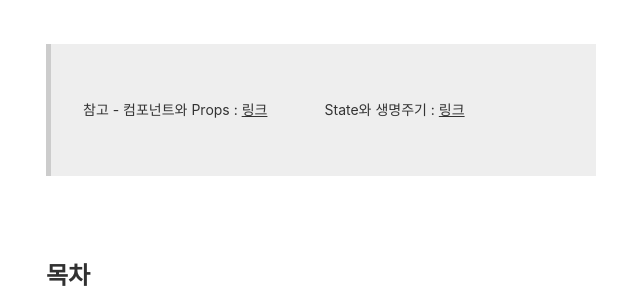
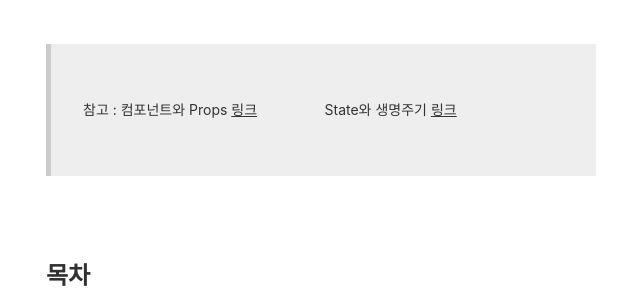
Before and after one commit to Ji-hoon/blog, a Jekyll site: the page built from _posts/2023-11-17-react-props-and-state.md, in a window 1280 px wide and 900 px high, scrolled down 481 px. Shown: the part 159-452 px from the top of the window, without its empty margins (319-959 px from the left). Built offline with Jekyll 4.4.1, drawn with Linux system fonts in a browser that asks for light colours; comment, search, counter and statistics services are not loaded.

Commit message:
FIX : 내용 수정

```diff
--- a/_posts/2023-11-17-react-props-and-state.md
+++ b/_posts/2023-11-17-react-props-and-state.md
@@ -12,7 +12,7 @@ updated: 2023-11-17 12:00
 
 React를 이해하는데에 중요한 개념이 바로 `Props`와 `State`, 그리고 `Hooks` 라고 이전 포스팅에서 소개했었습니다. 이번에는 `Props`와 `State`의 개념과 컴포넌트에 어떻게 적용되는 지, 그리고 사용할 때 유의할 점에 대해서 다루도록 하겠습니다.
 
-> 참고 - 컴포넌트와 Props : [링크](https://ko.legacy.reactjs.org/docs/components-and-props.html) |  State와 생명주기 : [링크](https://ko.legacy.reactjs.org/docs/state-and-lifecycle.html)
+> 참고 : 컴포넌트와 Props [링크](https://ko.legacy.reactjs.org/docs/components-and-props.html) |  State와 생명주기 [링크](https://ko.legacy.reactjs.org/docs/state-and-lifecycle.html)
 
 
 
@@ -141,11 +141,9 @@ export default function InputElement({name, placeholder}) {
 
 위 컴포넌트에서는 Input의 입력 글자에 변경이 일어날 때, setUsername 메서드를 호출하여 username `State`를 변경하게 되므로, 입력된 글자에 변경이 일어날 때 마다 리렌더링을 하게 됨을 알 수 있습니다.
 
+&nbsp;
+
 ![state console log](/blog/assets/posts/asset-props-and-state.gif)
-
-
-
-
 
 
 &nbsp;
```
